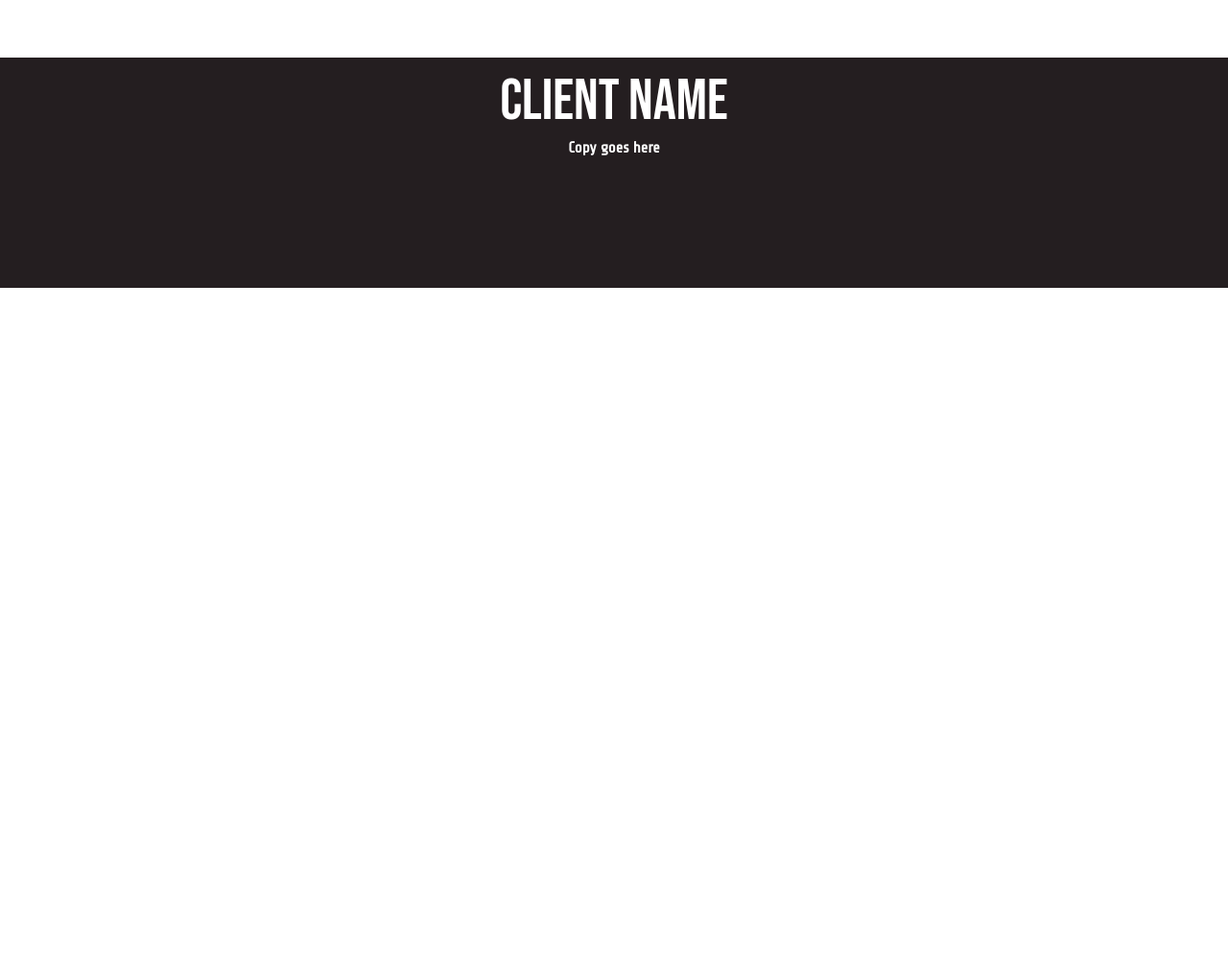
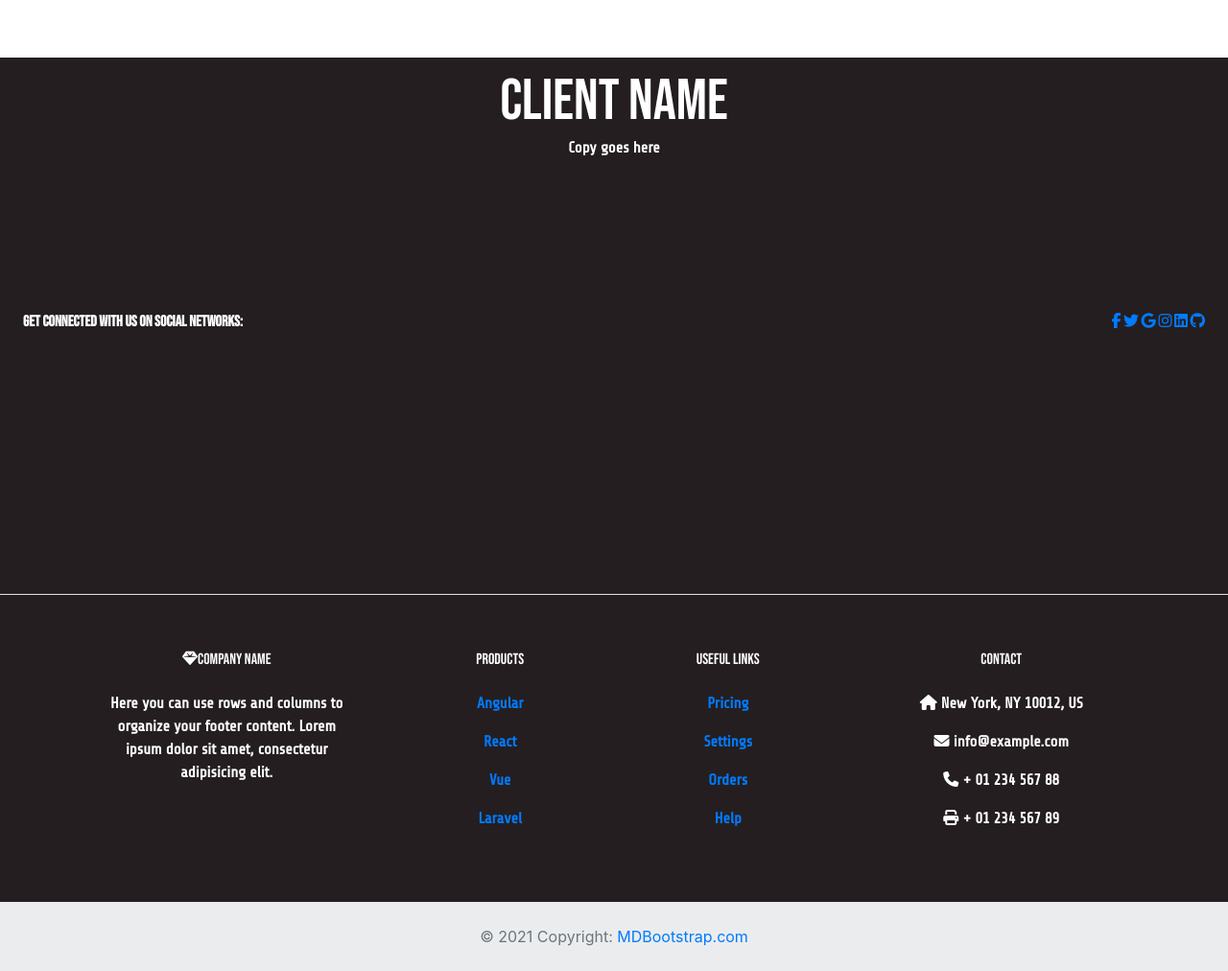
Before and after one commit to DeyaCard/portfolio-template, a plain HTML site: page index.html in a window 1280 px wide. Shown: the part 596-1608 px from the top of the page at 96% size. Before the commit the page ends 896 px from the top, so only its background shows below. Drawn offline with nearby package versions, Linux system fonts and the light colour scheme; files that its build step writes are made by us from their sources.

Commit message:
apply bootstrap footer

```diff
--- a/index.html
+++ b/index.html
@@ -40,7 +40,7 @@
 		</nav>
 
 
-	</body>
+
 
 
 <main class="parallax">
@@ -174,3 +174,130 @@
     </div>
   </div>
 </div>
+
+<!-- Footer -->
+<footer class="text-center text-lg-start bg-light text-muted">
+    <!-- Section: Social media -->
+    <section class="d-flex justify-content-center justify-content-lg-between p-4 border-bottom">
+      <!-- Left -->
+      <div class="me-5 d-none d-lg-block">
+        <span>Get connected with us on social networks:</span>
+      </div>
+      <!-- Left -->
+
+      <!-- Right -->
+      <div>
+        <a href="" class="me-4 text-reset">
+          <i class="fab fa-facebook-f"></i>
+        </a>
+        <a href="" class="me-4 text-reset">
+          <i class="fab fa-twitter"></i>
+        </a>
+        <a href="" class="me-4 text-reset">
+          <i class="fab fa-google"></i>
+        </a>
+        <a href="" class="me-4 text-reset">
+          <i class="fab fa-instagram"></i>
+        </a>
+        <a href="" class="me-4 text-reset">
+          <i class="fab fa-linkedin"></i>
+        </a>
+        <a href="" class="me-4 text-reset">
+          <i class="fab fa-github"></i>
+        </a>
+      </div>
+      <!-- Right -->
+    </section>
+    <!-- Section: Social media -->
+
+    <!-- Section: Links  -->
+    <section class="">
+      <div class="container text-center text-md-start mt-5">
+        <!-- Grid row -->
+        <div class="row mt-3">
+          <!-- Grid column -->
+          <div class="col-md-3 col-lg-4 col-xl-3 mx-auto mb-4">
+            <!-- Content -->
+            <h6 class="text-uppercase fw-bold mb-4">
+              <i class="fas fa-gem me-3"></i>Company name
+            </h6>
+            <p>
+              Here you can use rows and columns to organize your footer content. Lorem ipsum
+              dolor sit amet, consectetur adipisicing elit.
+            </p>
+          </div>
+          <!-- Grid column -->
+
+          <!-- Grid column -->
+          <div class="col-md-2 col-lg-2 col-xl-2 mx-auto mb-4">
+            <!-- Links -->
+            <h6 class="text-uppercase fw-bold mb-4">
+              Products
+            </h6>
+            <p>
+              <a href="#!" class="text-reset">Angular</a>
+            </p>
+            <p>
+              <a href="#!" class="text-reset">React</a>
+            </p>
+            <p>
+              <a href="#!" class="text-reset">Vue</a>
+            </p>
+            <p>
+              <a href="#!" class="text-reset">Laravel</a>
+            </p>
+          </div>
+          <!-- Grid column -->
+
+          <!-- Grid column -->
+          <div class="col-md-3 col-lg-2 col-xl-2 mx-auto mb-4">
+            <!-- Links -->
+            <h6 class="text-uppercase fw-bold mb-4">
+              Useful links
+            </h6>
+            <p>
+              <a href="#!" class="text-reset">Pricing</a>
+            </p>
+            <p>
+              <a href="#!" class="text-reset">Settings</a>
+            </p>
+            <p>
+              <a href="#!" class="text-reset">Orders</a>
+            </p>
+            <p>
+              <a href="#!" class="text-reset">Help</a>
+            </p>
+          </div>
+          <!-- Grid column -->
+
+          <!-- Grid column -->
+          <div class="col-md-4 col-lg-3 col-xl-3 mx-auto mb-md-0 mb-4">
+            <!-- Links -->
+            <h6 class="text-uppercase fw-bold mb-4">Contact</h6>
+            <p><i class="fas fa-home me-3"></i> New York, NY 10012, US</p>
+            <p>
+              <i class="fas fa-envelope me-3"></i>
+              info@example.com
+            </p>
+            <p><i class="fas fa-phone me-3"></i> + 01 234 567 88</p>
+            <p><i class="fas fa-print me-3"></i> + 01 234 567 89</p>
+          </div>
+          <!-- Grid column -->
+        </div>
+        <!-- Grid row -->
+      </div>
+    </section>
+    <!-- Section: Links  -->
+
+    <!-- Copyright -->
+    <div class="text-center p-4" style="background-color: rgba(0, 0, 0, 0.05);">
+      © 2021 Copyright:
+      <a class="text-reset fw-bold" href="https://mdbootstrap.com/">MDBootstrap.com</a>
+    </div>
+    <!-- Copyright -->
+  </footer>
+  <!-- Footer -->
+
+
+</body>
+</html>
```
